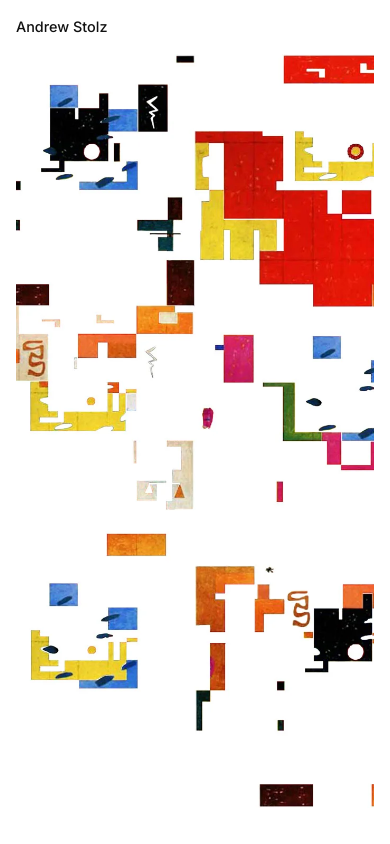
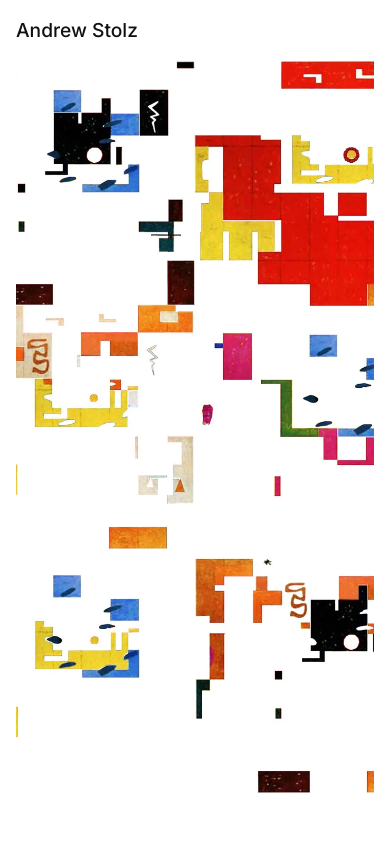
Before and after one commit to ivandabbles/astolz-website, a plain HTML site: page index.html in a window 390 px wide. Drawn offline with Linux system fonts and the light colour scheme.

Commit message:
Add files via upload

```diff
--- a/index.html
+++ b/index.html
@@ -30,17 +30,18 @@
       flex-direction: column;
     }
 
+    /* Center column on larger screens, full-width on mobile */
     .content {
       width: 100%;
-      max-width: 900px;
+      max-width: 960px;
       margin: 0 auto;
       display: flex;
       flex-direction: column;
     }
 
-    /* FONT SIZE SHRUNK ~20% */
+    /* Original (larger) font size – you can tweak later */
     .tagline {
-      font-size: clamp(0.9rem, 2.1vw, 1.45rem);
+      font-size: clamp(1.2rem, 3vw, 1.8rem);
       line-height: 1.25;
       max-width: 32rem;
       margin: 0 0 18px 0;
@@ -53,25 +54,25 @@
       align-items: flex-start;
     }
 
+    /* DESKTOP: image 70% of viewport height, aligned with text */
     .hero-image img {
       display: block;
       width: 100%;
-      height: auto;
-      max-height: 80vh;
-      object-fit: cover;
+      height: 70vh;       /* <-- 70% of viewport height */
+      object-fit: cover;  /* crop is fine */
     }
 
-    /* FULL SCREEN IMAGE ON MOBILE/TABLET */
+    /* MOBILE + TABLET: image full-width and fills to bottom of screen under text */
     @media (max-width: 1024px) {
+      .page {
+        padding: 18px 16px;
+      }
+
       .hero-image img {
         width: 100%;
-        height: calc(100vh - 90px);
+        height: calc(100vh - 110px);  /* approx: viewport minus text & padding */
+        max-height: none;
         object-fit: cover;
-        max-height: none;
-      }
-
-      .page {
-        padding: 18px 16px;
       }
     }
   </style>
@@ -85,7 +86,7 @@
       </p>
 
       <div class="hero-image">
-        <img src="stolz.webp" alt="Architectural rendering">
+        <img src="stolz.webp" alt="Large image">
       </div>
 
     </div>
```
